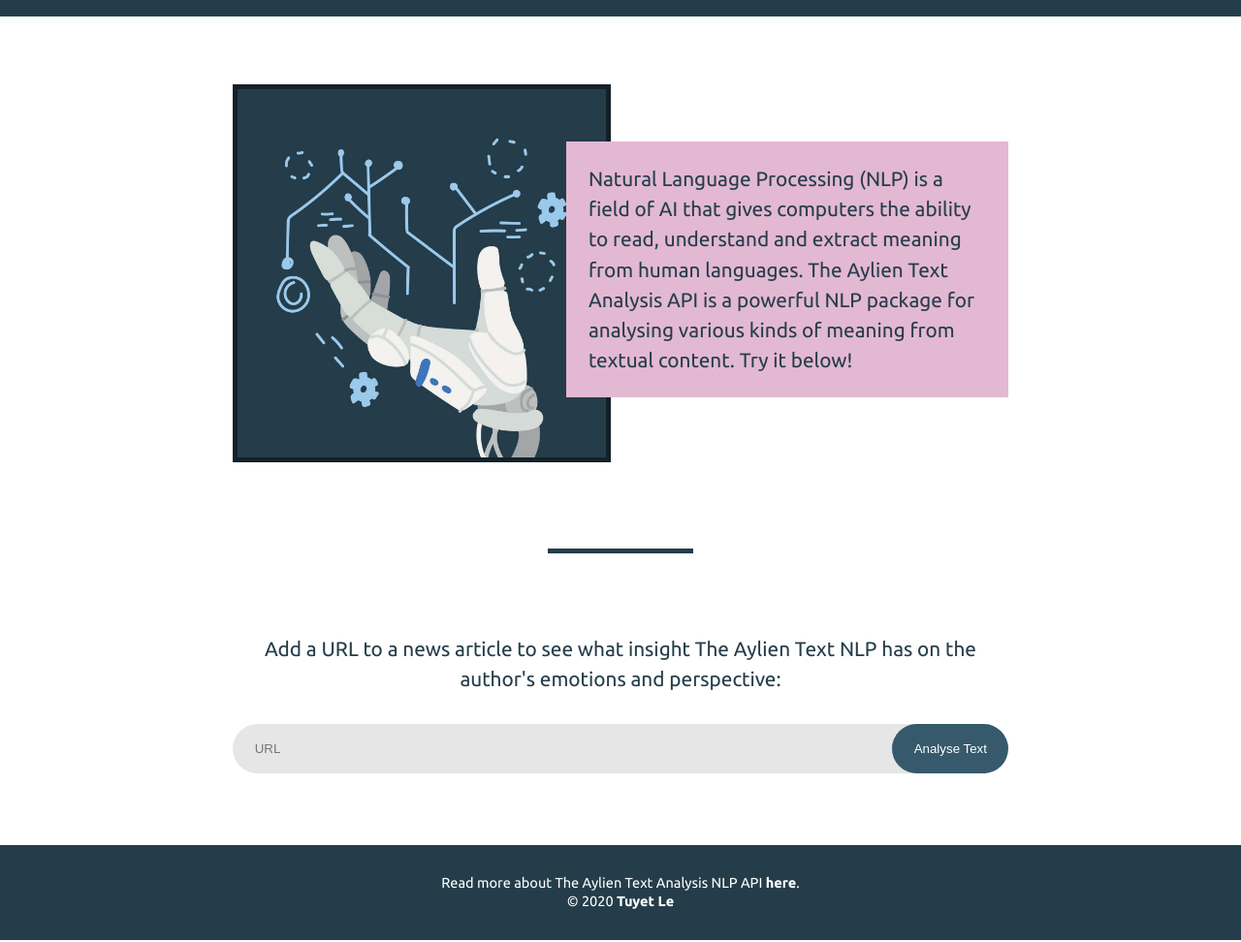
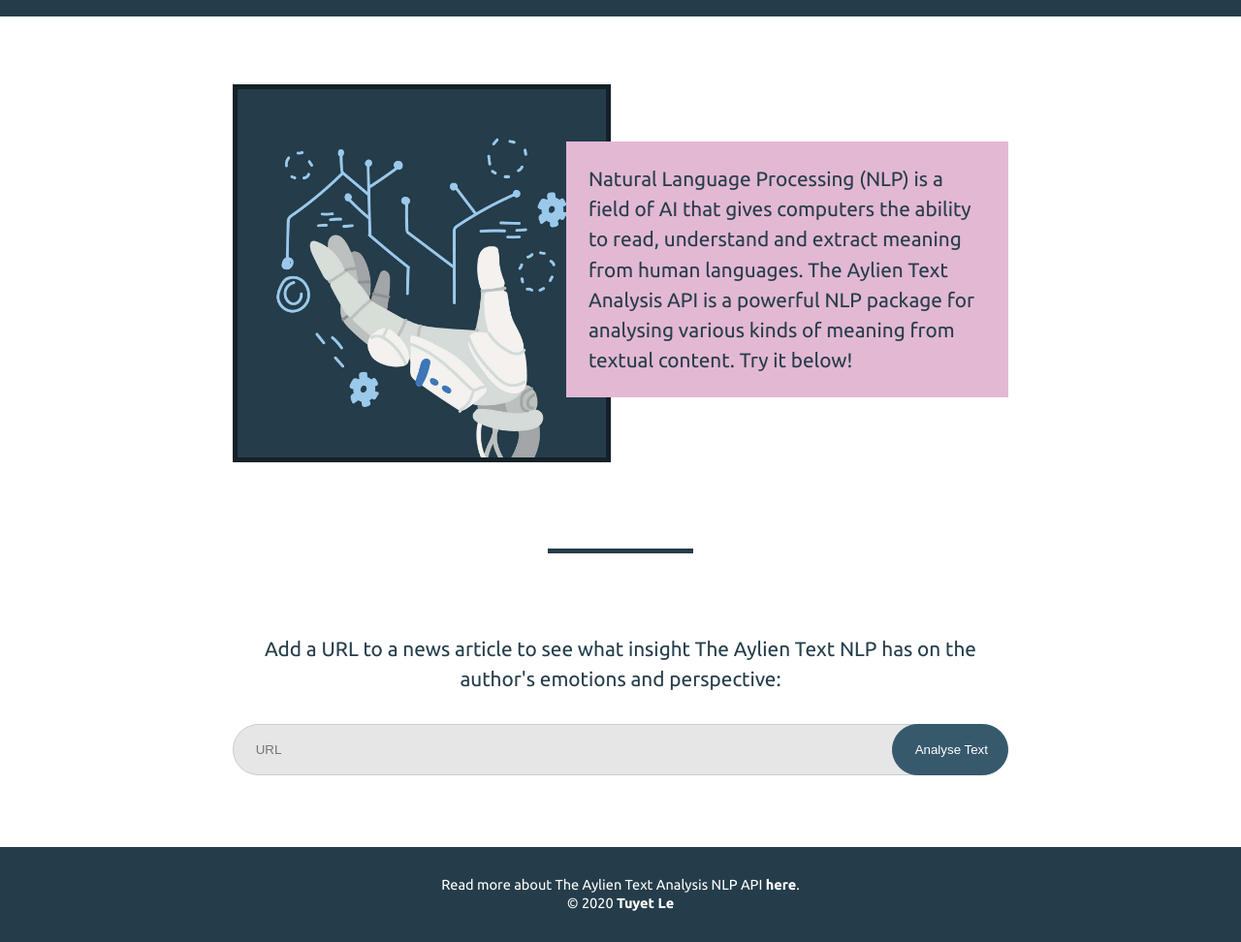
Before and after one commit to toowee-le/natural-language-processing-app, a website built with webpack: page src/client/views/index.html in a window 1280 px wide. Shown: the part 99-1071 px from the top of the page at 97% size. Built offline with nearby package versions, Linux system fonts and the light colour scheme.

Commit message:
add borders

```diff
--- a/src/client/styles/form.scss
+++ b/src/client/styles/form.scss
@@ -13,24 +13,31 @@
             margin: 10px 0 5px;
             border-radius: 50px;
             outline: none;
-            border: none;
             background: darken($base-color, 10%);
+
+            &:focus {
+                background: darken($base-color, 10%);
+
+            }
         }
 
         input[type=text] {
             padding-right: 50px;
+            border: 1px solid darken($base-color, 20%);
         }
 
         input[type=submit] {
             width: 15%;
             margin-left: -50px;
             background: lighten($main-brand-color, 10%);
+            border: 1px solid lighten($main-brand-color, 10%);
             color: $base-color;
             cursor: pointer;
             transition: .2s ease;
 
             &:hover {
                 background: $main-brand-color;
+                border: 1px solid $main-brand-color;
             }
         }
     }
--- a/src/client/styles/results.scss
+++ b/src/client/styles/results.scss
@@ -7,6 +7,7 @@
 
     .block {
         border-radius: 30px;
+        border: 1px solid darken($base-color, 20%);
         background: darken($base-color, 10%);
         padding: 1em;
     }
```
Also changed, not shown: dist/index.html (deleted), dist/main.css (deleted), dist/main.js (deleted), dist/service-worker.js (deleted), dist/src/client/assets/public/ai.jpg (deleted), dist/src/client/assets/public/loader.gif (deleted), 3 other files.
